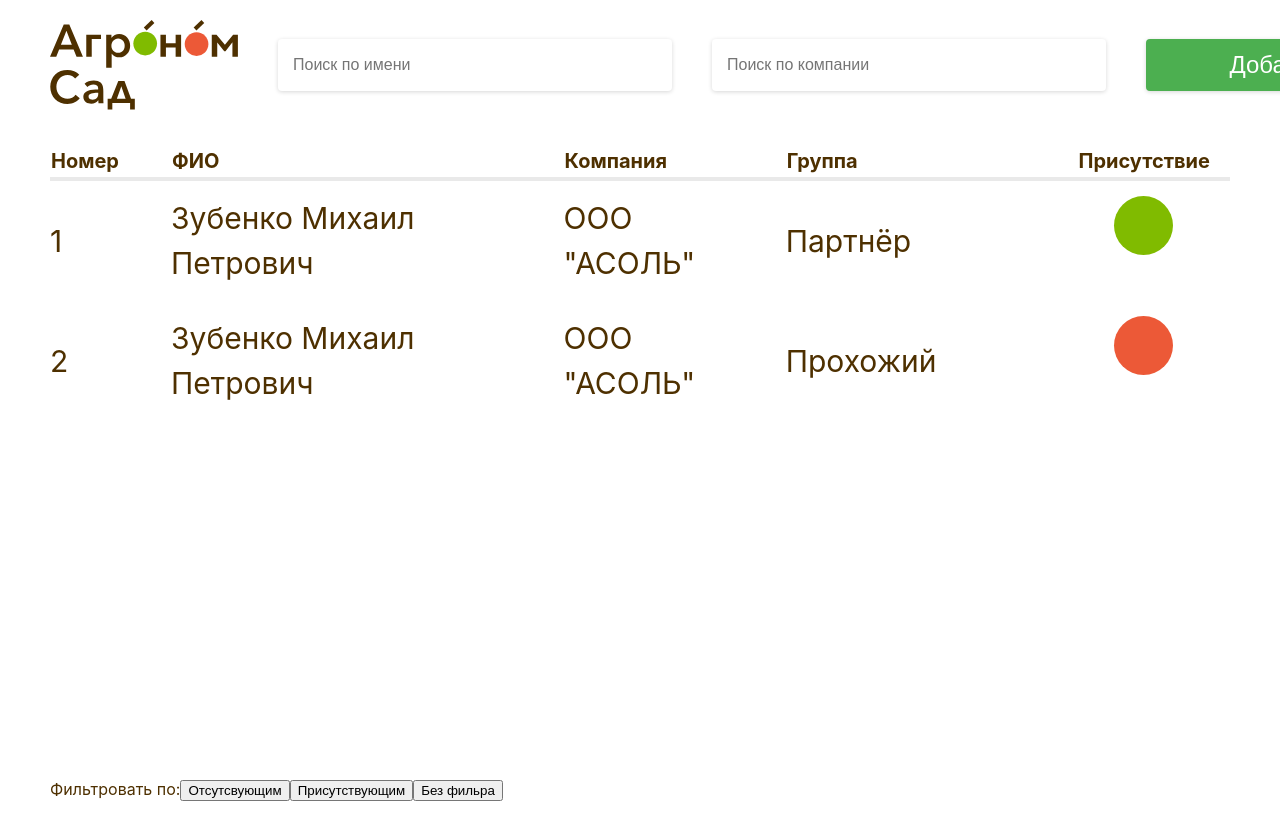
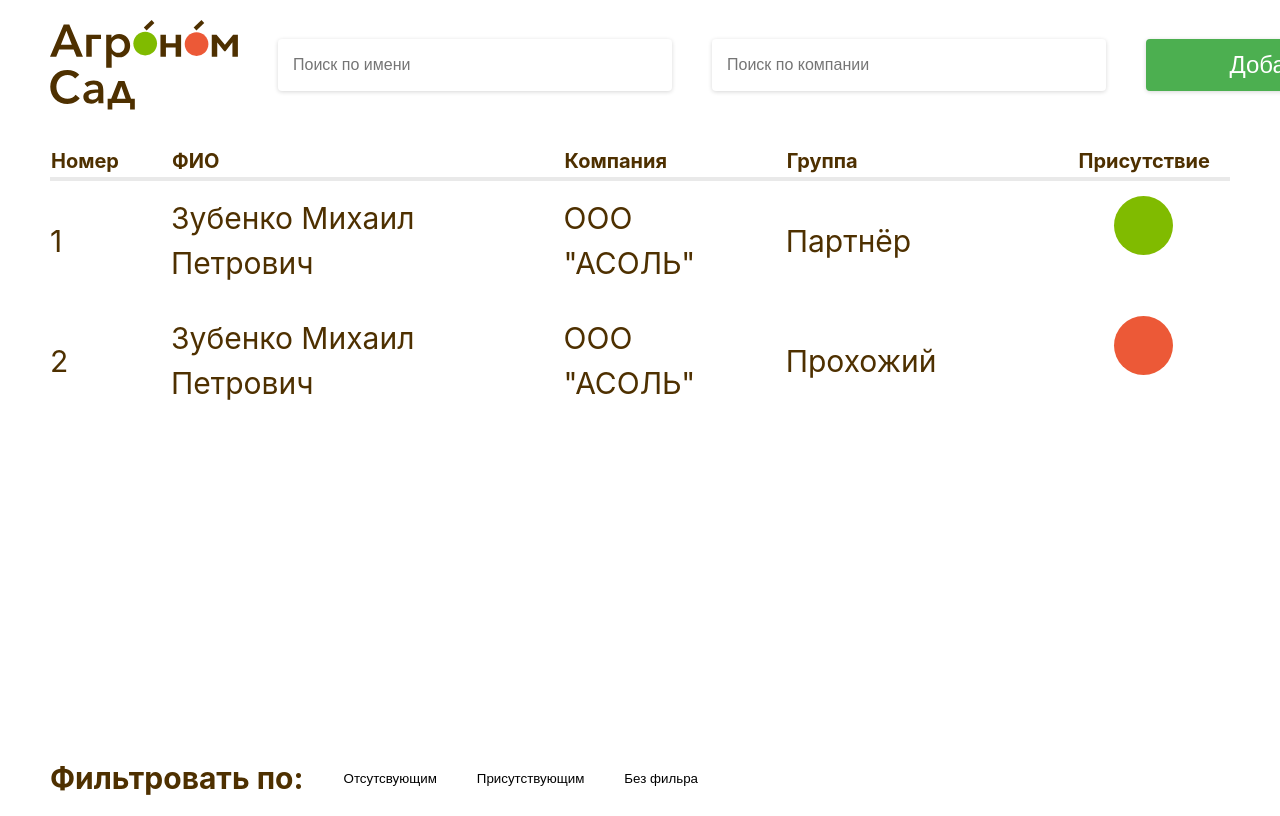
Before and after one commit to Rus7Iv/agro-garden, a Vue app: page / in a window 1280 px wide. Built offline with nearby package versions, Linux system fonts and the light colour scheme.

Commit message:
added styles for footer

```diff
--- a/src/components/AppFooter.vue
+++ b/src/components/AppFooter.vue
@@ -1,6 +1,6 @@
 <template>
     <footer class="footer-container">
-        <span>Фильтровать по:</span>
+        <span class="filtered-span">Фильтровать по:</span>
         <button>Отсутсвующим</button>
         <button>Присутствующим</button>
         <button>Без фильра</button>
@@ -11,6 +11,19 @@
 </script>
 <style scoped>
 .footer-container {
+    display: flex;
+    gap: 40px
+}
 
+.filtered-span {
+    font-size: 30px;
+    font-weight: 700;
+}
+
+button {
+    padding: 0;
+    border: none;
+    background: none;
+    cursor: pointer;
 }
 </style>
```
